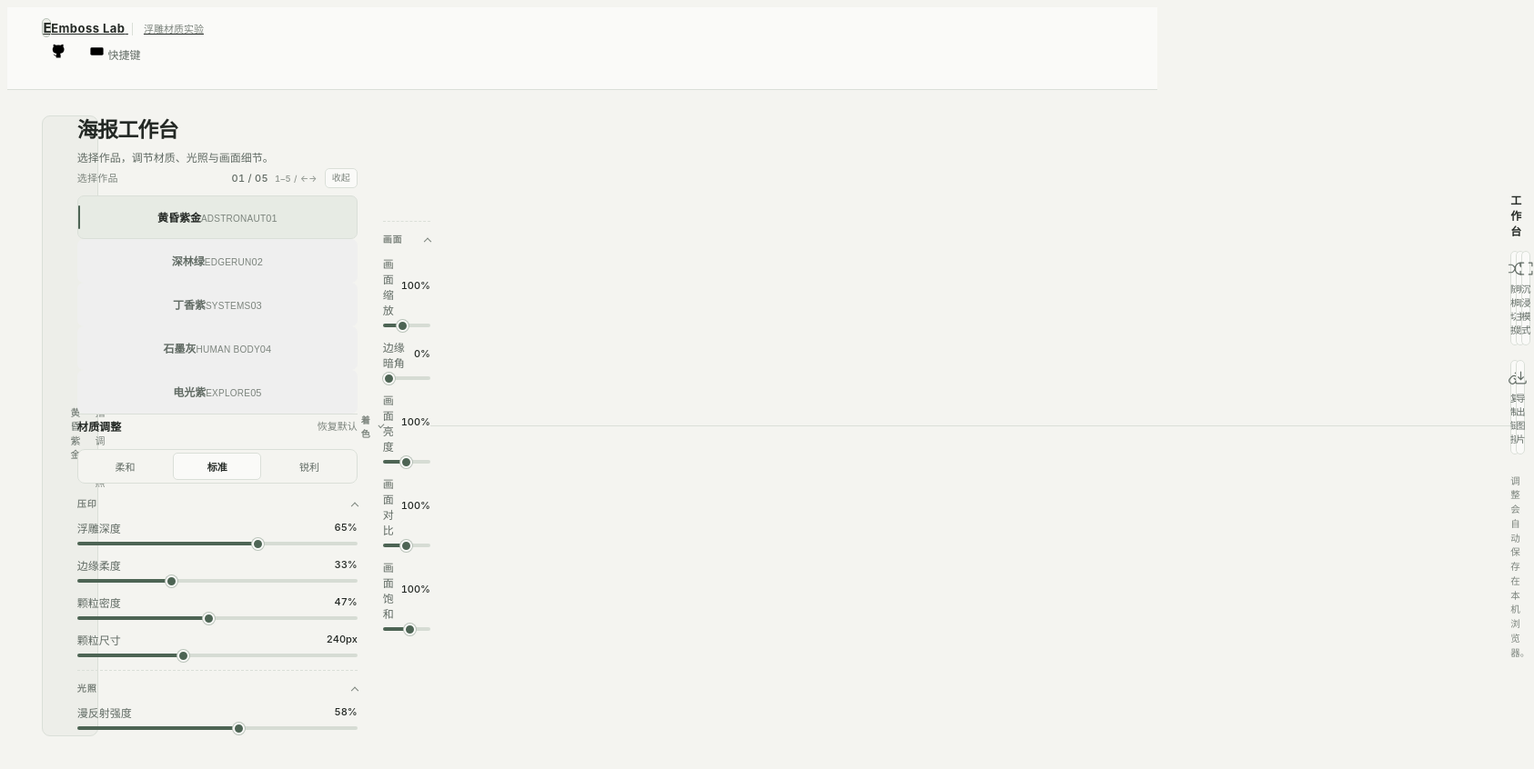
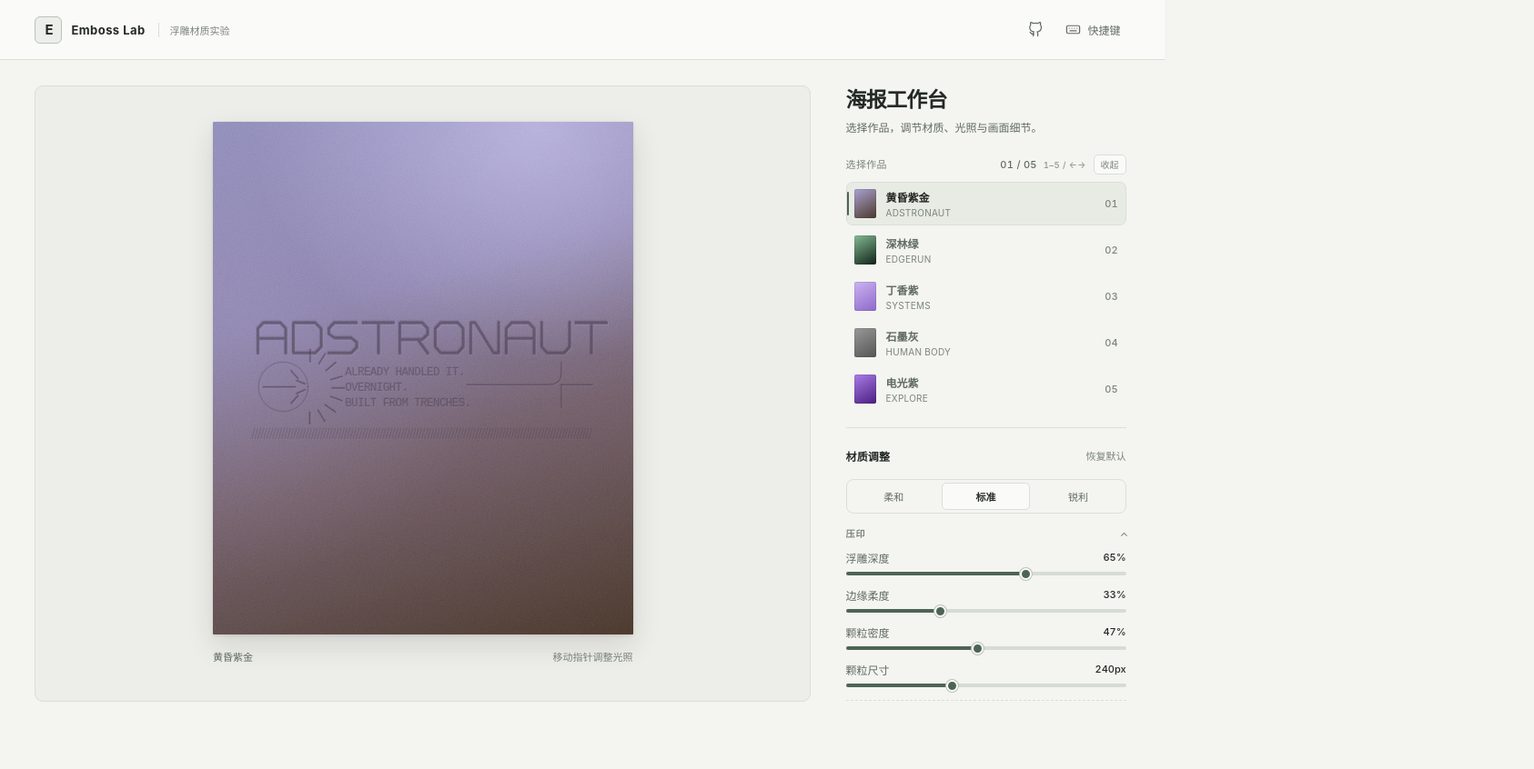
Before and after one commit to weepwood/Emboss-Lab, a plain HTML site: page index.html in a window 1280 px wide. Shown: the whole page at 91% size, 1686 px wide, since content can reach past the window. After the commit the page ends 800 px from the top, so only its background shows below. Drawn offline with Linux system fonts and the light colour scheme.

Commit message:
修复海报工作台页面布局错乱
恢复基础布局规则，修复光照面板标签嵌套，补充结构与样式回归测试

```diff
--- a/assets/interface.css
+++ b/assets/interface.css
@@ -35,6 +35,35 @@
   --ui-paper-shadow: 0 12px 34px rgba(0, 0, 0, .36), 0 1px 5px rgba(0, 0, 0, .2);
   --ui-focus: #a3c5a8;
 }
+/* Structural layout primitives moved out of index.html.
+   Keep these foundations together when changing the inspector UI. */
+*, *::before, *::after { box-sizing: border-box; }
+body { margin: 0; min-height: 100vh; overflow-x: hidden; }
+button, input, select { font: inherit; }
+button { cursor: pointer; }
+.app { min-height: 100dvh; display: flex; flex-direction: column; }
+.topbar { width: 100%; display: flex; align-items: center; justify-content: space-between; gap: 16px; position: relative; z-index: 5; }
+.brand { display: inline-flex; align-items: center; text-decoration: none; white-space: nowrap; }
+.brand-mark { display: grid; place-items: center; flex: none; }
+.top-actions { display: flex; align-items: center; }
+.icon-button { display: inline-flex; align-items: center; justify-content: center; gap: 8px; }
+.icon-button svg { fill: none; stroke: currentColor; stroke-linecap: round; stroke-linejoin: round; }
+main { width: 100%; min-width: 0; flex: 1; justify-content: center; }
+.stage-shell { position: relative; }
+.studio-sidebar { display: flex; flex-direction: column; }
+.scene-menu { display: flex; flex-direction: column; }
+.scene-select { display: flex; align-items: center; text-align: left; background: transparent; }
+.swatch { flex: none; }
+.swatch.dusk { background: linear-gradient(150deg, #aaa2d2, #4c382b); }
+.swatch.forest { background: linear-gradient(150deg, #85ba93, #102218); }
+.swatch.lilac { background: linear-gradient(150deg, #cbb3f2, #8e69ca); }
+.swatch.graphite { background: linear-gradient(150deg, #999, #555); }
+.swatch.neon { background: linear-gradient(150deg, #aa7ce8, #4a1e80); }
+.scene-label { display: grid; min-width: 0; }
+.scene-no { margin-left: auto; }
+.keycap { display: inline-flex; border: 1px solid var(--ui-border); border-radius: 4px; }
+.exit-full { position: fixed; top: 16px; right: 16px; z-index: 50; }
+
 body { background: var(--ui-bg); color: var(--ui-text); font-family: Inter, "SF Pro Text", -apple-system, BlinkMacSystemFont, "Segoe UI", "PingFang SC", "Microsoft YaHei", sans-serif; }
 button, a, input { -webkit-tap-highlight-color: transparent; }
 button:focus-visible, a:focus-visible, input:focus-visible {
```
Also changed, not shown: index.html (+1 -1 lines), tests/smoke.test.mjs (+36 -0 lines).
